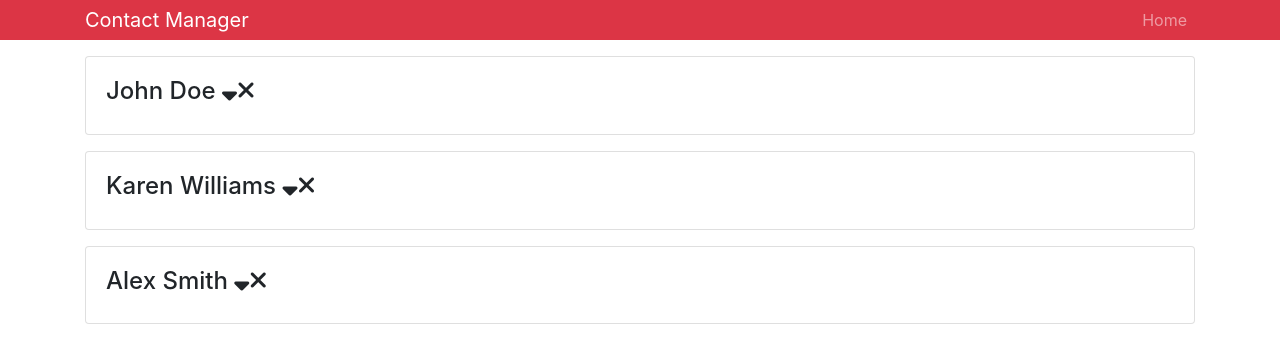
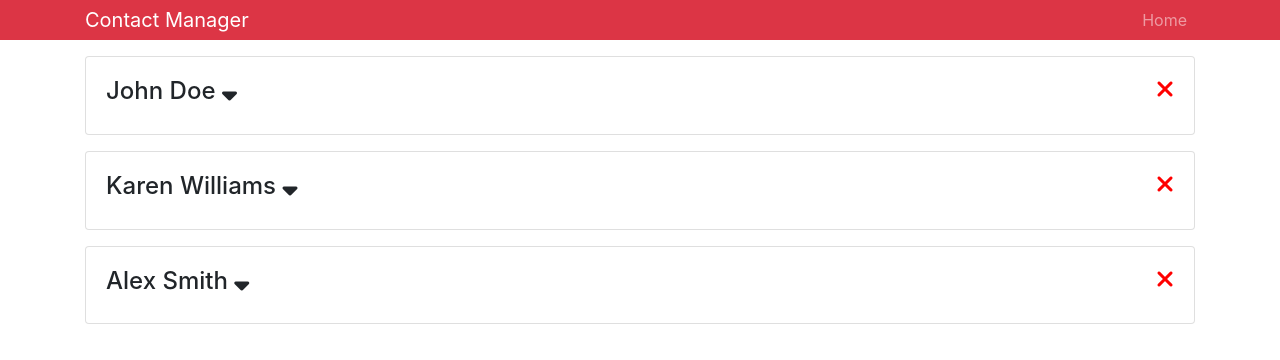
Before and after one commit to alan-nguyen/contact-manager, a React (Create React App) app: page / in a window 1280 px wide. Shown: the top 360 px of the page. Built offline with nearby package versions, Linux system fonts and the light colour scheme.

Commit message:
Style delete icon

```diff
--- a/src/components/Contact.js
+++ b/src/components/Contact.js
@@ -24,7 +24,10 @@ class Contact extends Component {
             className="fas fa-sort-down"
             style={{ cursor: 'pointer' }}
           ></i>
-          <i className="fas fa-times"></i>
+          <i
+            className="fas fa-times"
+            style={{ cursor: 'pointer', float: 'right', color: 'red' }}
+          ></i>
         </h4>
         {showContactInfo ? (
           <ul className="list-group">
```
